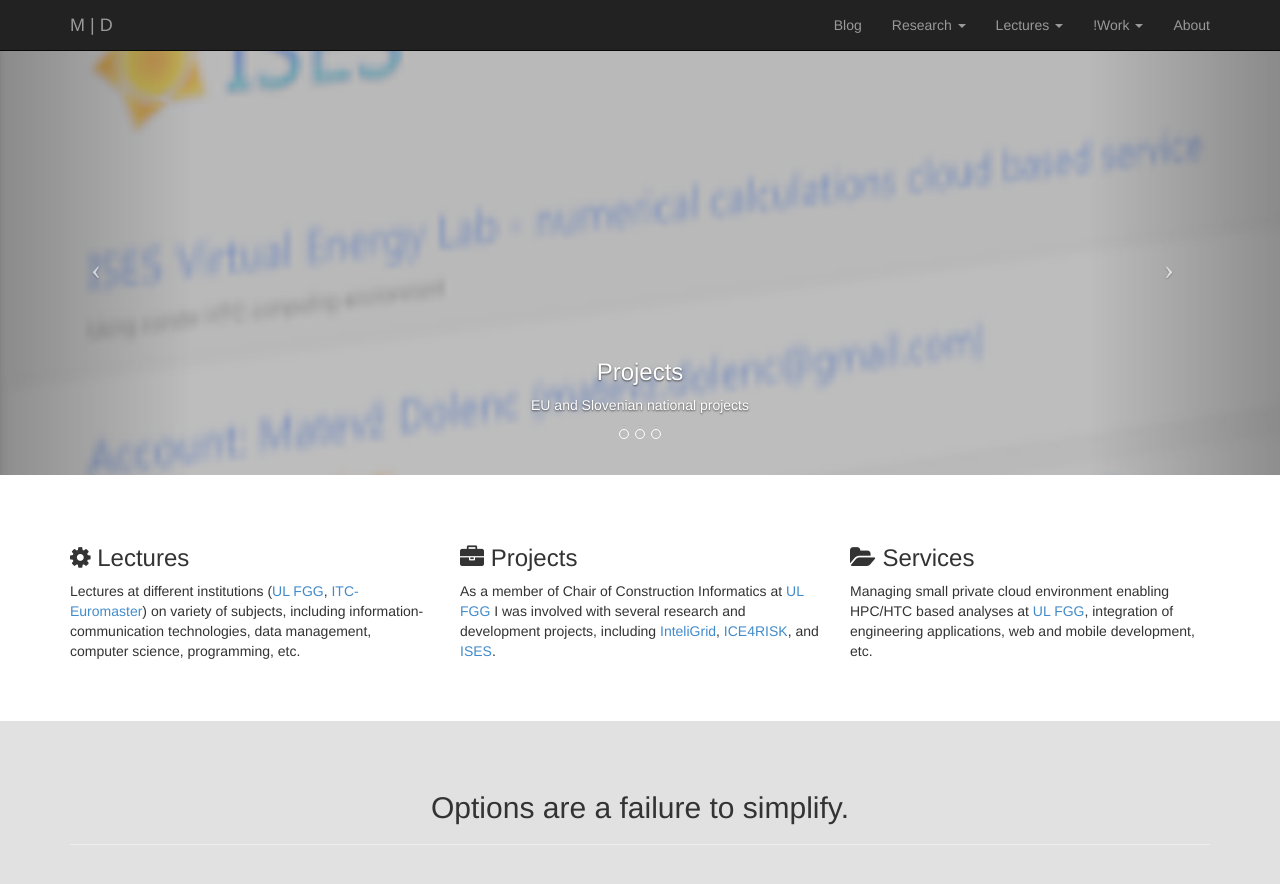
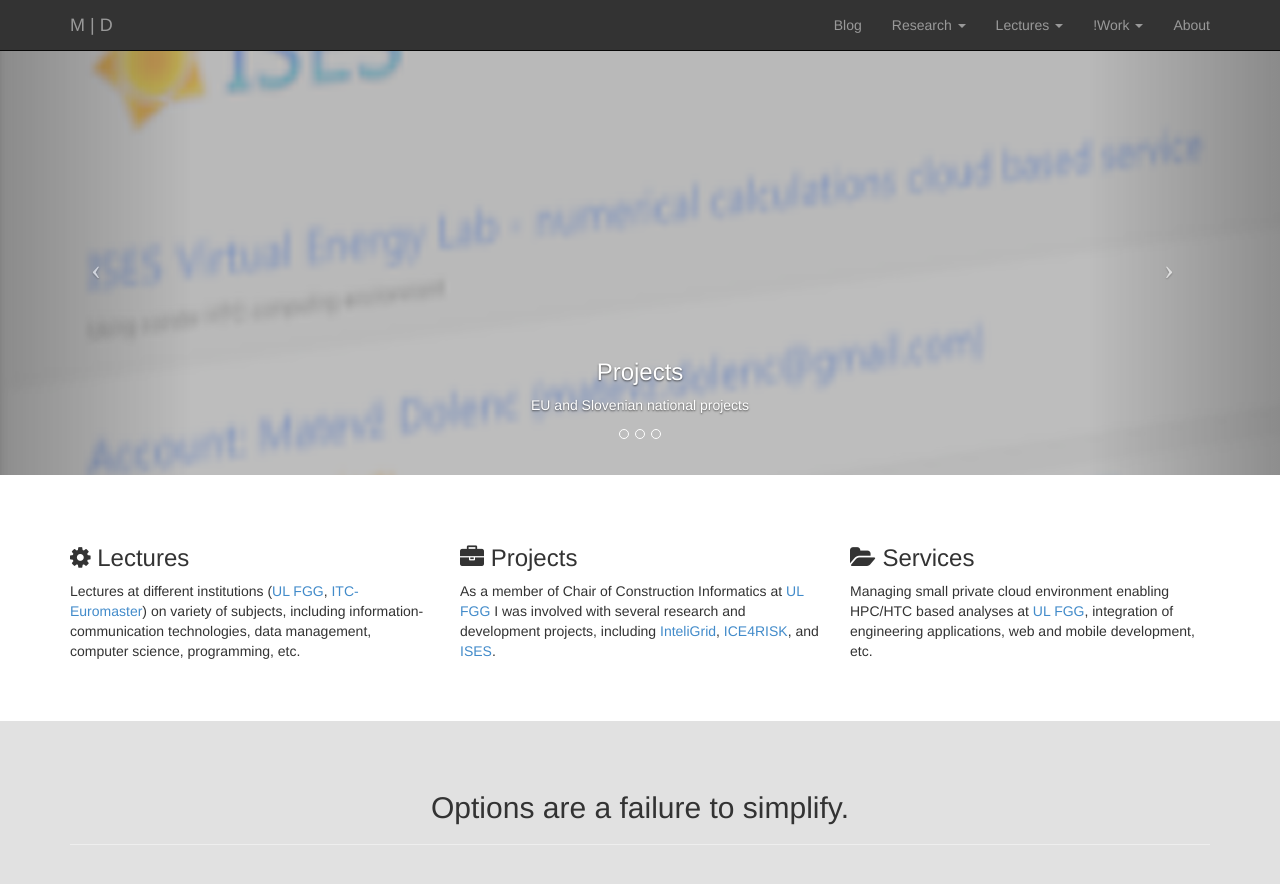
Before and after one commit to matevzdolenc/matevzdolenc.github.io, a Jekyll site: the page built from index.html, in a window 1280 px wide and 900 px high. Shown: the top 884 px of the window. Built offline with Jekyll 4.4.1, drawn with Linux system fonts in a browser that asks for light colours; Markdown is read by kramdown in place of the engine named in the settings.

Commit message:
transparent navbar

```diff
--- a/_includes/navbar.html
+++ b/_includes/navbar.html
@@ -1,4 +1,4 @@
-<nav class="navbar navbar-inverse navbar-fixed-top" role="navigation">
+<nav class="navbar transparent navbar-inverse navbar-fixed-top" role="navigation">
    <div class="container">
      <div class="navbar-header">
        <button type="button" class="navbar-toggle" data-toggle="collapse" data-target=".navbar-collapse">
--- a/css/modern-business.css
+++ b/css/modern-business.css
@@ -25,6 +25,13 @@
 .tab-pane {
   margin-top: 15px;
 }
+
+/* NavBar */
+
+.navbar {
+  background:rgba(0,0,0,0.8); !important;
+}
+
 
 /* Page Sections */
 .section,
```
